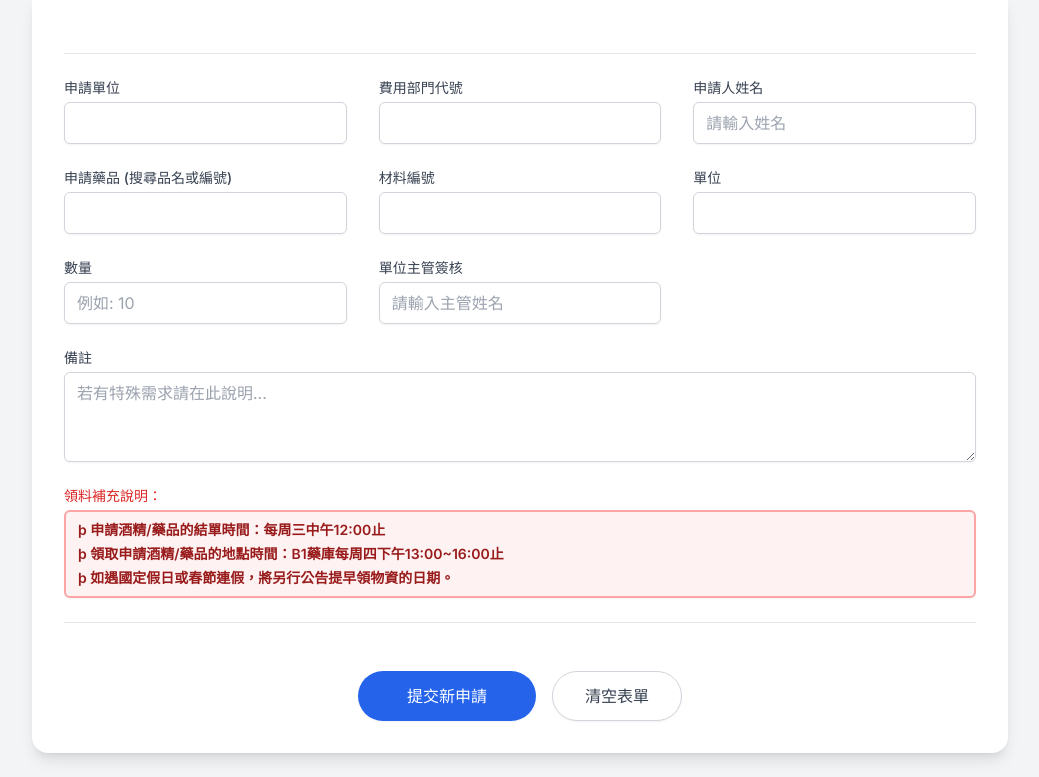
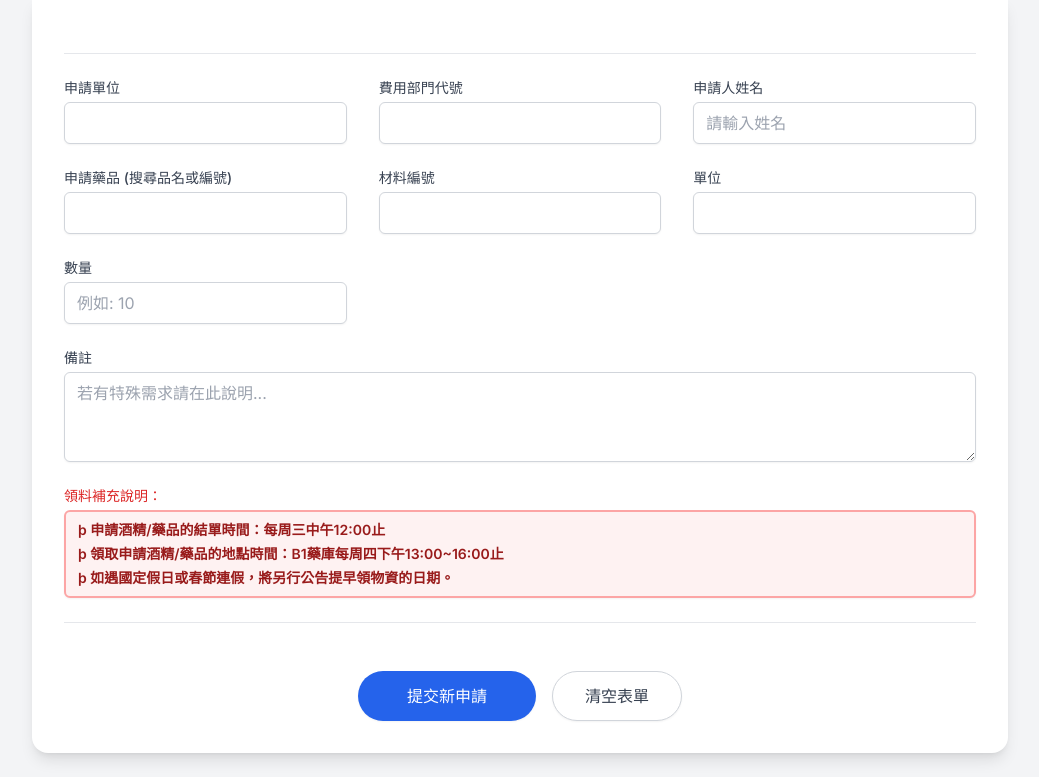
Before and after one commit to chimei3pc026049-ctrl/5500, a plain HTML site: page index.html in a window 1280 px wide. Shown: the part 166-943 px from the top of the page, without its empty margins (120-1159 px from the left). Drawn offline with nearby package versions, Linux system fonts and the light colour scheme; no server answers.

Commit message:
Update index.html

```diff
--- a/index.html
+++ b/index.html
@@ -148,10 +148,6 @@
                         <div>
                             <label for="quantity" class="block text-sm font-medium text-gray-700">數量</label>
                             <input type="text" id="quantity" class="mt-1 block w-full px-3 py-2 bg-white border border-gray-300 rounded-md shadow-sm focus:outline-none focus:ring-blue-500 focus:border-blue-500" placeholder="例如: 10">
-                        </div>
-                        <div>
-                            <label for="approving_manager_name" class="block text-sm font-medium text-gray-700">單位主管簽核</label>
-                            <input type="text" id="approving_manager_name" class="mt-1 block w-full px-3 py-2 bg-white border border-gray-300 rounded-md shadow-sm focus:outline-none focus:ring-blue-500 focus:border-blue-500" placeholder="請輸入主管姓名">
                         </div>
 
                         <!-- Row 4: Remarks -->
```
